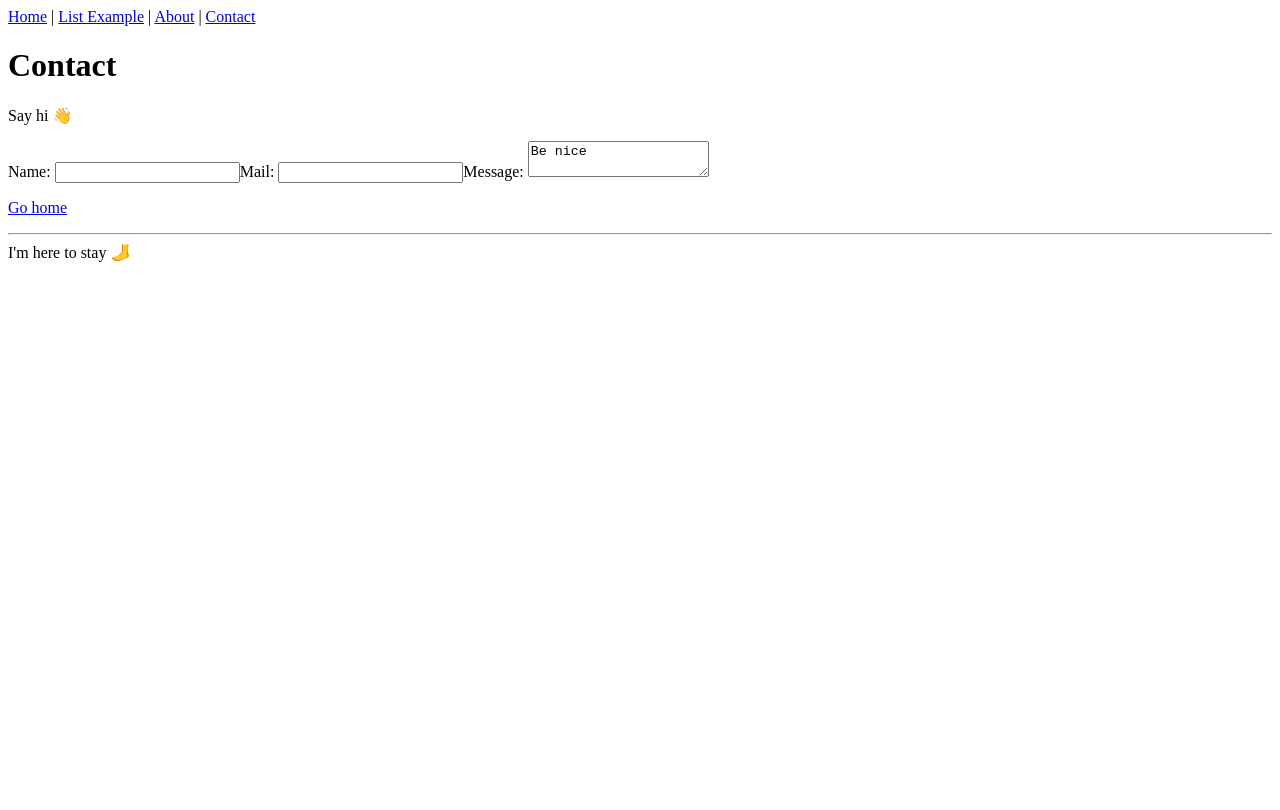
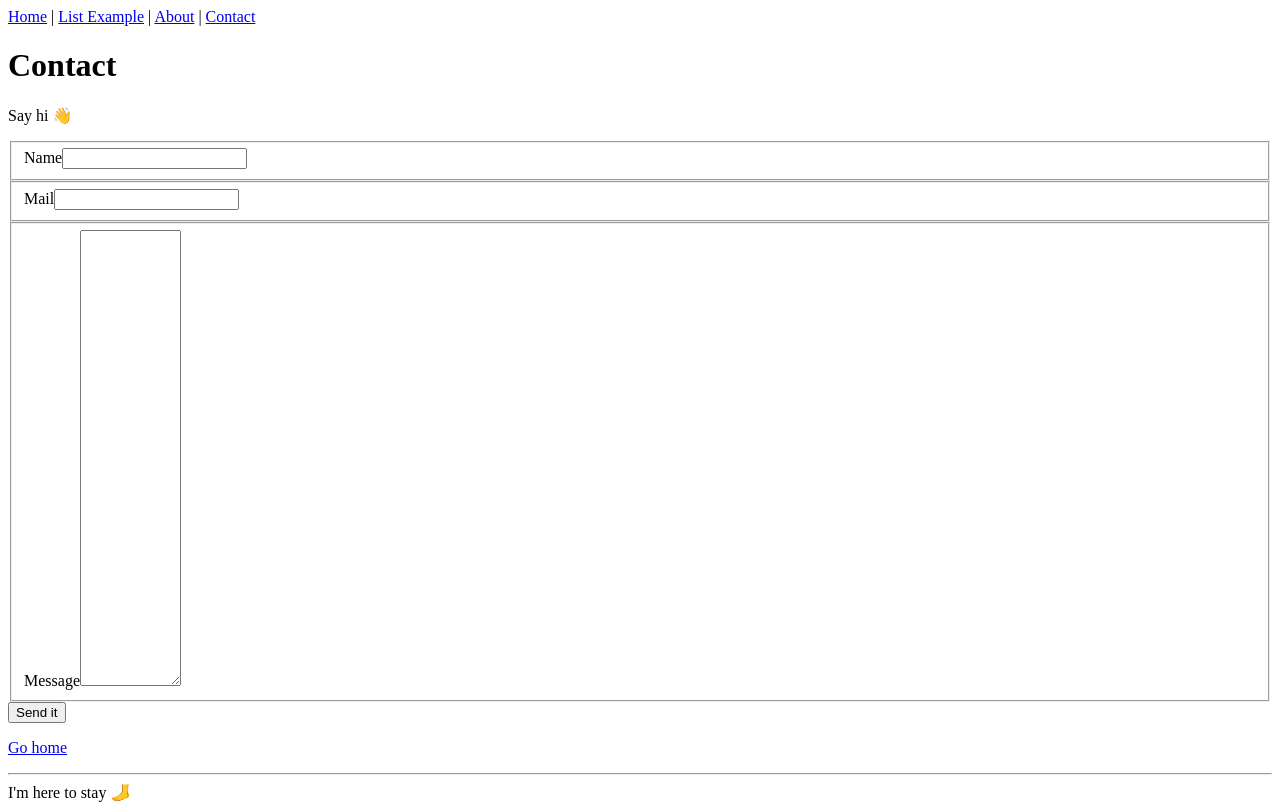
Before and after one commit to ddprrt/gab-linz-example, a Next.js app: page /contact in a window 1280 px wide. Built offline with nearby package versions, Linux system fonts and the light colour scheme.

Commit message:
now semantically correct

```diff
--- a/pages/contact.tsx
+++ b/pages/contact.tsx
@@ -7,11 +7,19 @@ const AboutPage = () => (
     <h1>Contact</h1>
     <p>Say hi 👋</p>
     <form action="https://ftblgsendmail.azurewebsites.net/api/contact" method="POST">
-      Name: <input type="text" name="name" id="name" required/>
-      Mail: <input type="email" name="mail" id="mail" required/>
-      Message: <textarea name="text" id="text">
-        Be nice
-      </textarea>
+      <fieldset>
+        <label htmlFor="name">Name</label>
+        <input type="text" name="name" id="name" required/>
+      </fieldset>
+      <fieldset>
+        <label htmlFor="mail">Mail</label>
+        <input type="email" name="mail" id="mail" required/>
+      </fieldset>
+      <fieldset>
+        <label htmlFor="text">Message</label>
+        <textarea name="text" id="text" rows={30} cols={10}></textarea>
+      </fieldset>
+      <button type="submit">Send it</button>
     </form>
     <p><Link href='/'><a>Go home</a></Link></p>
   </Layout>
```
